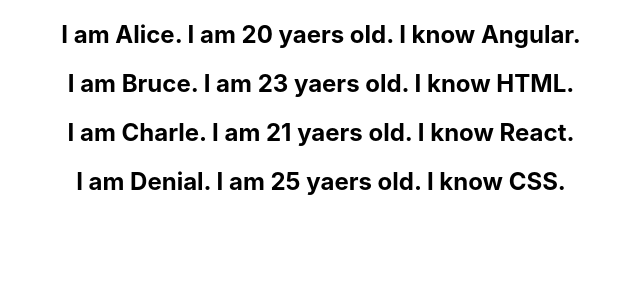
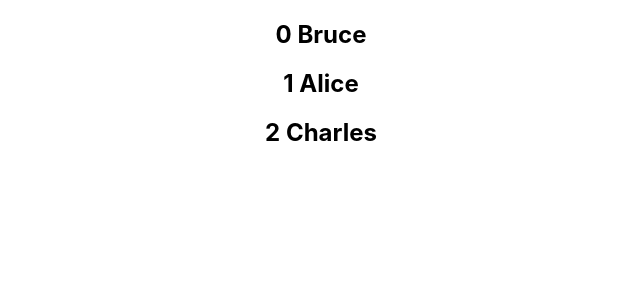
Before and after one commit to SnehaVarshney11/ReactJS, a React (Create React App) app in the folder hello-world/: page / in a window 1280 px wide. Shown: the top 300 px of the page, without its empty margins (319-959 px from the left). Built offline with nearby package versions, Linux system fonts and the light colour scheme.

Commit message:
Index As Key and it's probelm

```diff
--- a/hello-world/src/components/NameList.js
+++ b/hello-world/src/components/NameList.js
@@ -4,7 +4,10 @@
 
 function NameList() {
     const names = ['Bruce', 'Alice', 'Charles']
-    const nameList = names.map(name => <h2>{name}</h2>)
+    // const nameList = names.map(name => <h2>{name}</h2>)
+
+    //INDEX AS A KEY
+    const nameList = names.map((name, index) => <h2 key={index}>{index} {name}</h2>)
 
     const person = [
         {
@@ -33,14 +36,15 @@
         },
     ]
     // const personList = person.map(person => <h2>I am {person.name}. I am {person.age} yaers old. I know {person.skill}.</h2>)
+
     //About LIST AND KEY
     const personList = person.map(person => <Person key={person.id} person = {person}/>)
   return (
     <div>
         {
             // names.map(name => <h2>{name}</h2>)
-            //nameList
-            personList
+            nameList
+            // personList
         }
     </div>
   )
```
